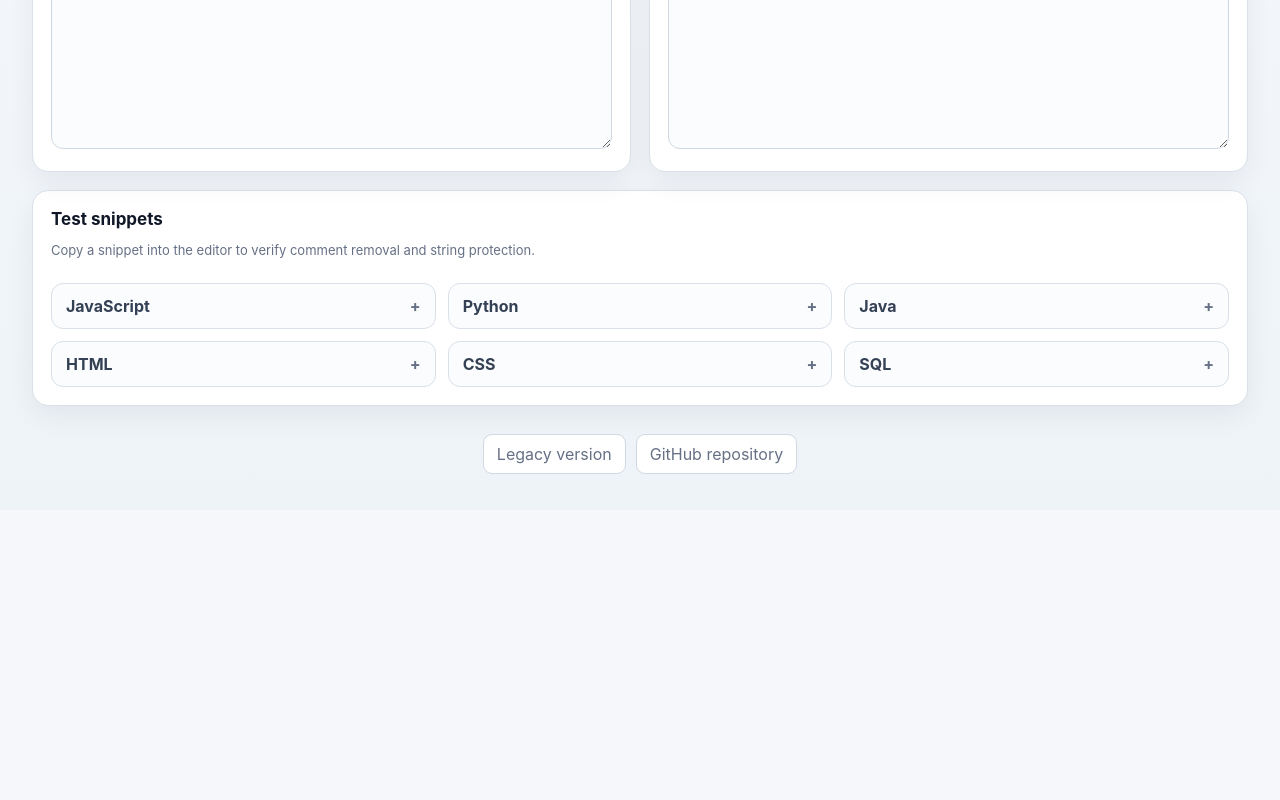
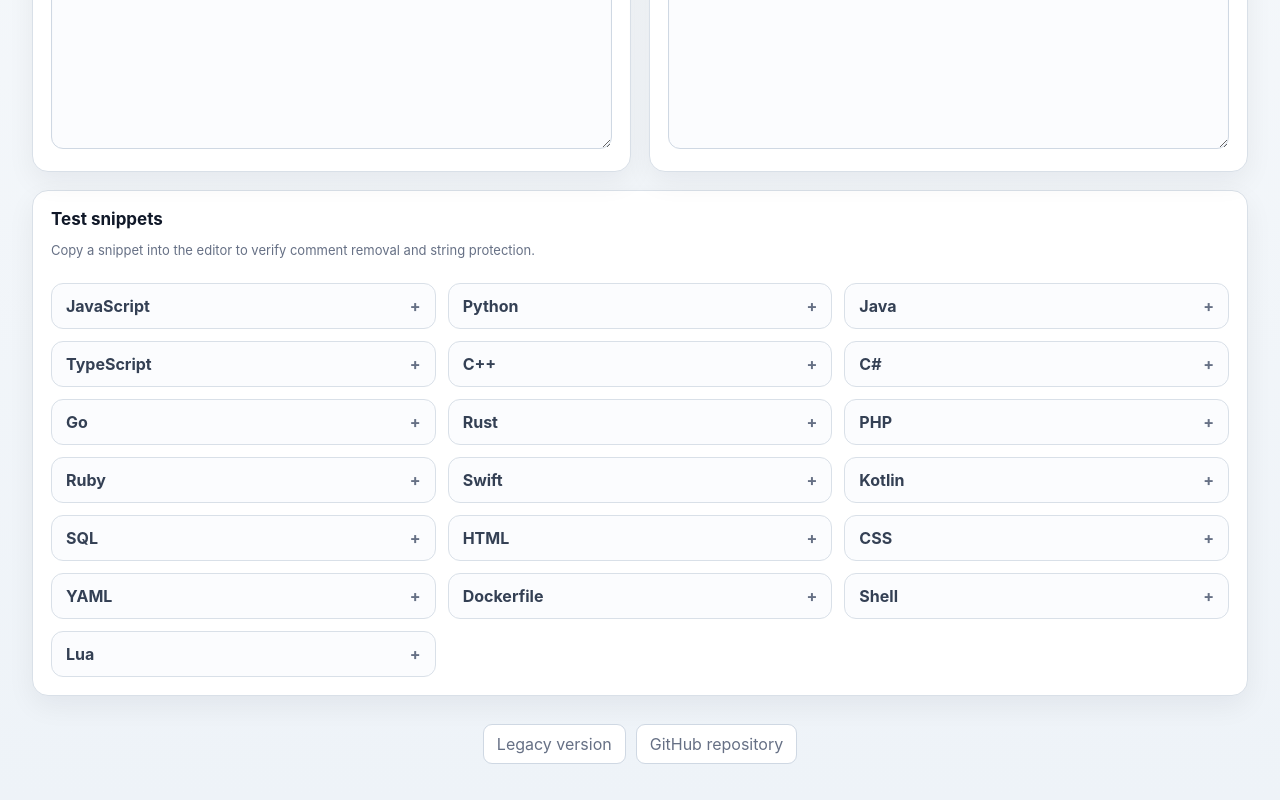
Before and after one commit to aaqib-hafeez-khan-in/NoCodeComments, a website: page index.html in a window 1280 px wide. Shown: the part 655-1455 px from the top of the page. Before the commit the page ends 1165 px from the top, so only its background shows below. Drawn offline with Linux system fonts and the light colour scheme.

Commit message:
test: expand language snippets

```diff
--- a/index.html
+++ b/index.html
@@ -28,7 +28,73 @@ public class User {
     public String getName() {
         return name;
     }
-}</code></pre></details><details><summary>HTML</summary><pre><code>&lt;!DOCTYPE html&gt;
+}</code></pre></details><details><summary>TypeScript</summary><pre><code>// Type-safe configuration
+interface User {
+    name: string; // display name
+}
+const user: User = { name: "Aaqib // Khan" };
+/* keep this URL intact */
+const endpoint = `https://example.com/api/*/users`;</code></pre></details><details><summary>C++</summary><pre><code>#include &lt;iostream&gt;
+// Create a greeting
+int main() {
+    std::string url = "https://example.com/a//b";
+    /* temporary value */
+    int total = 42;
+    std::cout &lt;&lt; total &lt;&lt; std::endl;
+}</code></pre></details><details><summary>C#</summary><pre><code>using System;
+// Application entry point
+class Program {
+    static void Main() {
+        string url = "https://example.com/api//users";
+        /* log-friendly value */
+        Console.WriteLine(url);
+    }
+}</code></pre></details><details><summary>Go</summary><pre><code>package main
+
+import "fmt" // standard library
+
+func main() {
+    // Keep the URL intact.
+    url := "https://example.com/a//b"
+    /* temporary output */
+    fmt.Println(url)
+}</code></pre></details><details><summary>Rust</summary><pre><code>fn main() {
+    // Application entry point
+    let url = "https://example.com/a//b";
+    /* temporary calculation */
+    let total = 10 + 20;
+    println!("{} {}", url, total);
+}</code></pre></details><details><summary>PHP</summary><pre><code>&lt;?php
+// Fetch the user
+$url = "https://example.com/api//users";
+/* temporary value */
+$name = "Aaqib # Khan";
+echo $name;</code></pre></details><details><summary>Ruby</summary><pre><code># Configuration
+url = "https://example.com/api#users"
+
+=begin
+This is a block comment.
+It should be removed.
+=end
+
+puts url</code></pre></details><details><summary>Swift</summary><pre><code>import Foundation
+// Network endpoint
+let url = "https://example.com/api//users"
+/* temporary configuration */
+let name = "Aaqib // Khan"
+print(name)</code></pre></details><details><summary>Kotlin</summary><pre><code>fun main() {
+    // Application entry point
+    val url = "https://example.com/api//users"
+    /* temporary value */
+    val name = "Aaqib /* Khan */"
+    println(name)
+}</code></pre></details><details><summary>SQL</summary><pre><code>-- Fetch active users
+SELECT id, name
+FROM users
+WHERE status = 'active'; -- only active users
+
+/* temporary filter */
+ORDER BY name;</code></pre></details><details><summary>HTML</summary><pre><code>&lt;!DOCTYPE html&gt;
 &lt;!-- Page comment --&gt;
 &lt;html&gt;
   &lt;body&gt;
@@ -38,10 +104,23 @@ public class User {
 .container {
     width: 100%; /* keep the declaration */
     background: url("https://example.com/image//1.png");
-}</code></pre></details><details><summary>SQL</summary><pre><code>-- Fetch active users
-SELECT id, name
-FROM users
-WHERE status = 'active'; -- only active users
+}</code></pre></details><details><summary>YAML</summary><pre><code># Service configuration
+name: nocodecomments
+url: "https://example.com/api#users" # public endpoint
+ports:
+  - 8080
+# End of configuration</code></pre></details><details><summary>Dockerfile</summary><pre><code>FROM node:20
+# Install dependencies
+WORKDIR /app
+COPY package.json .
+RUN npm install # production setup
+CMD ["node", "server.js"]</code></pre></details><details><summary>Shell</summary><pre><code>#!/bin/sh
+# Deployment script
+URL="https://example.com/api#users"
+echo "$URL" # print endpoint
+# Finished</code></pre></details><details><summary>Lua</summary><pre><code>-- Configuration
+local url = "https://example.com/api//users"
 
-/* temporary filter */
-ORDER BY name;</code></pre></details></div></section><div class="footer"><a class="legacy" href="./legacy/">Legacy version</a><a class="repo-link" href="https://github.com/aaqib-hafeez-khan-in/NoCodeComments" target="_blank" rel="noopener noreferrer">GitHub repository</a></div></main><script type="module" src="app.js"></script></body></html>
+--[[ multiline comment ]]--
+local name = "Aaqib -- Khan"
+print(name)</code></pre></details></div></section><div class="footer"><a class="legacy" href="./legacy/">Legacy version</a><a class="repo-link" href="https://github.com/aaqib-hafeez-khan-in/NoCodeComments" target="_blank" rel="noopener noreferrer">GitHub repository</a></div></main><script type="module" src="app.js"></script></body></html>
```
